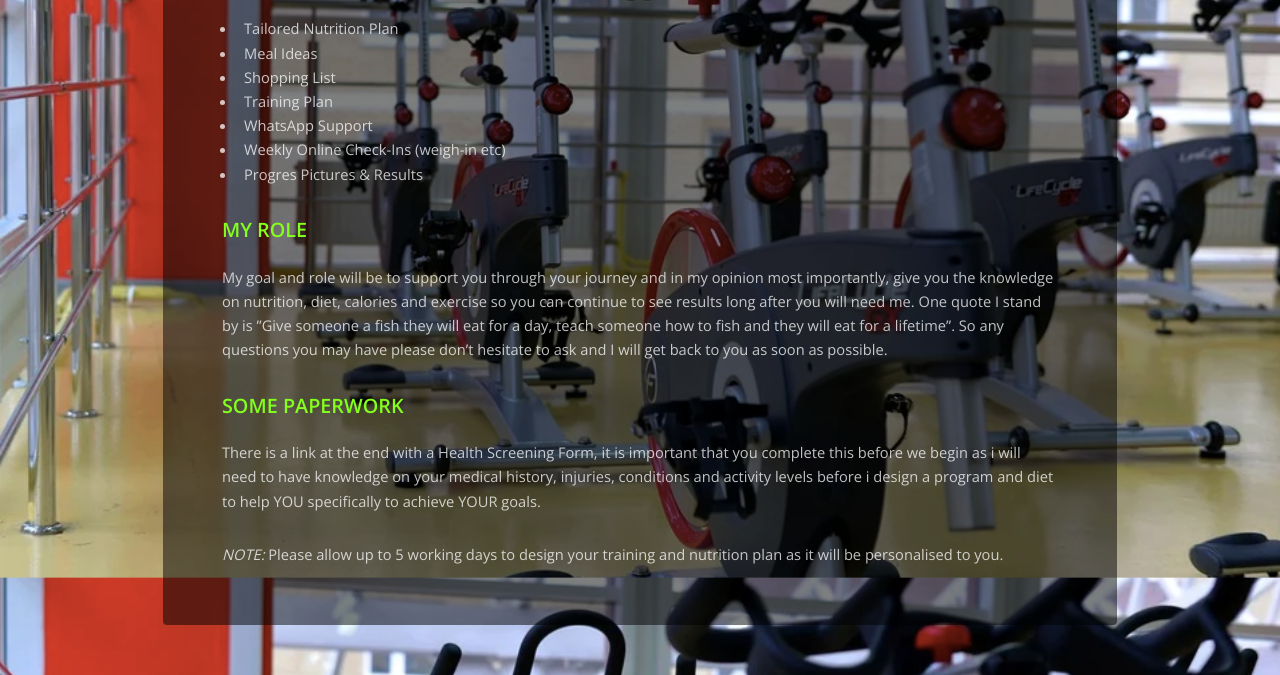
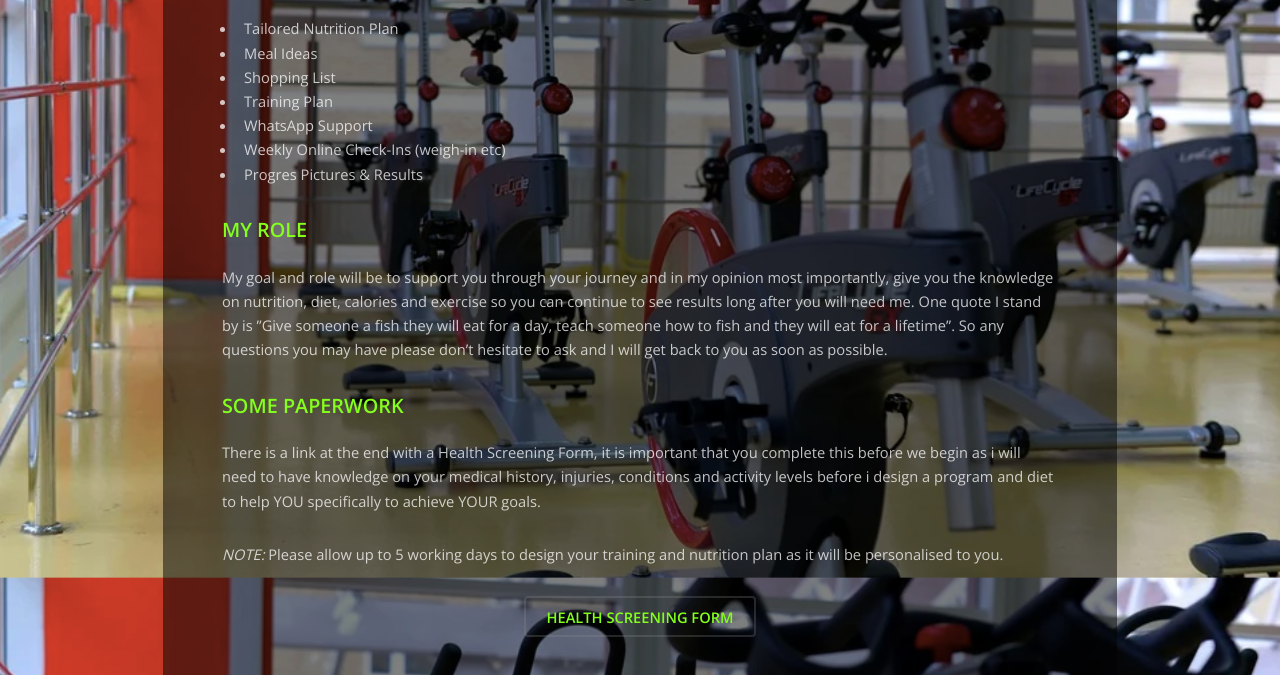
Before and after one commit to serenafernandes/kennyfinnan, a plain HTML site: page fat-loss.html in a window 1280 px wide. Shown: the part 277-952 px from the top of the page. Drawn offline with nearby package versions, Linux system fonts and the light colour scheme.

Commit message:
Add health screening form

```diff
--- a/assets/css/main.css
+++ b/assets/css/main.css
@@ -1869,6 +1869,10 @@
 	}
 
 	.title-center {
+		text-align: center;
+	}
+
+	.health-screen-btn {
 		text-align: center;
 	}
 
--- a/fat-loss.html
+++ b/fat-loss.html
@@ -46,7 +46,11 @@
               <h3 class="subtitle-box">SOME PAPERWORK</h3>
               <p>There is a link at the end with a Health Screening Form, it is important that you complete this before we begin as i will need to have knowledge on your medical history, injuries, conditions and activity levels before i design a program and diet to help YOU specifically to achieve YOUR goals.</p>
               <p><i>NOTE:</i> Please allow up to 5 working days to design your training and nutrition plan as it will be personalised to you.</p>
-						</div>
+            </div>
+            <footer class="health-screen-btn">
+              <a href="https://docs.google.com/forms/d/e/1FAIpQLSckVrfBwwqDeUK5LNBREbUmTjbRXffD55gd1BzsroZUdOBQrA/viewform"
+              class="button alt">Health Screening Form</a>
+						</footer>
 					</article>
 				</div>
 			</section>
```
Also changed, not shown: muscle-building.html (+5 -1 lines), personal-training.html (+4 -0 lines).
